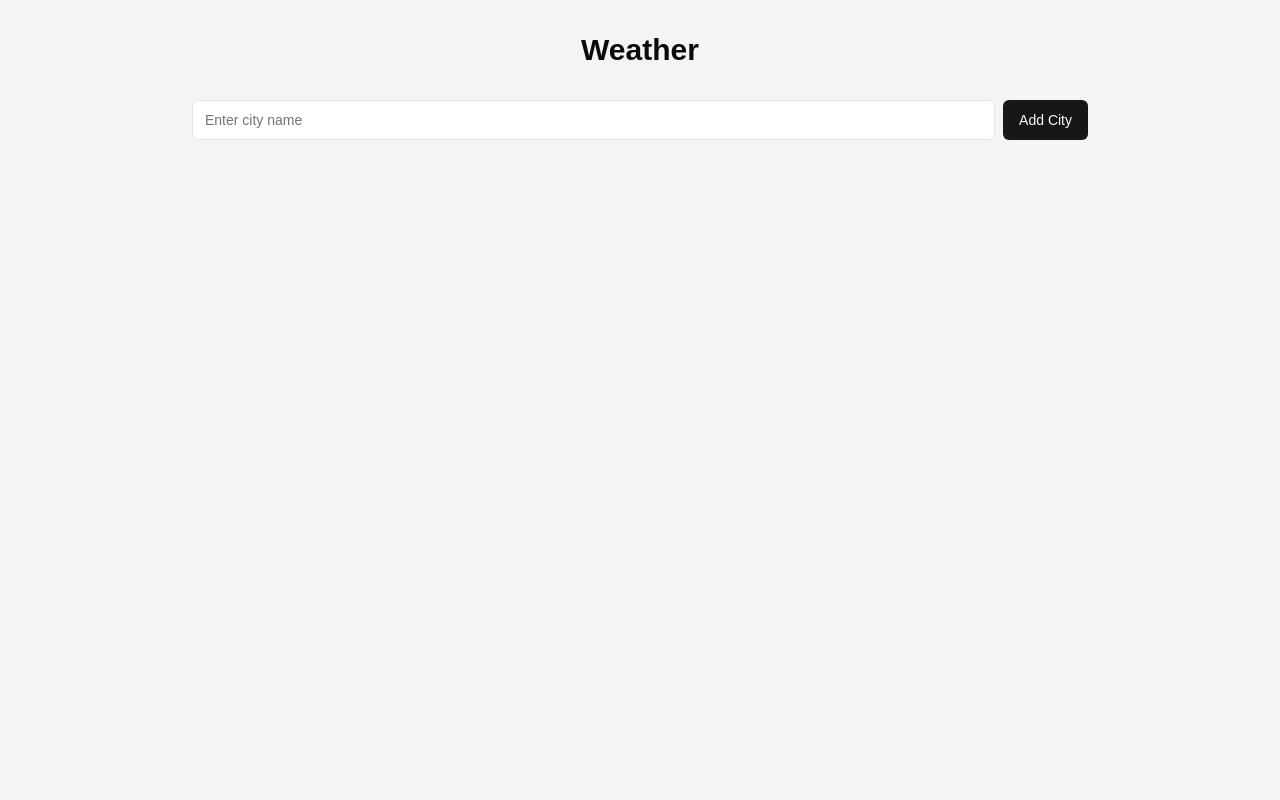
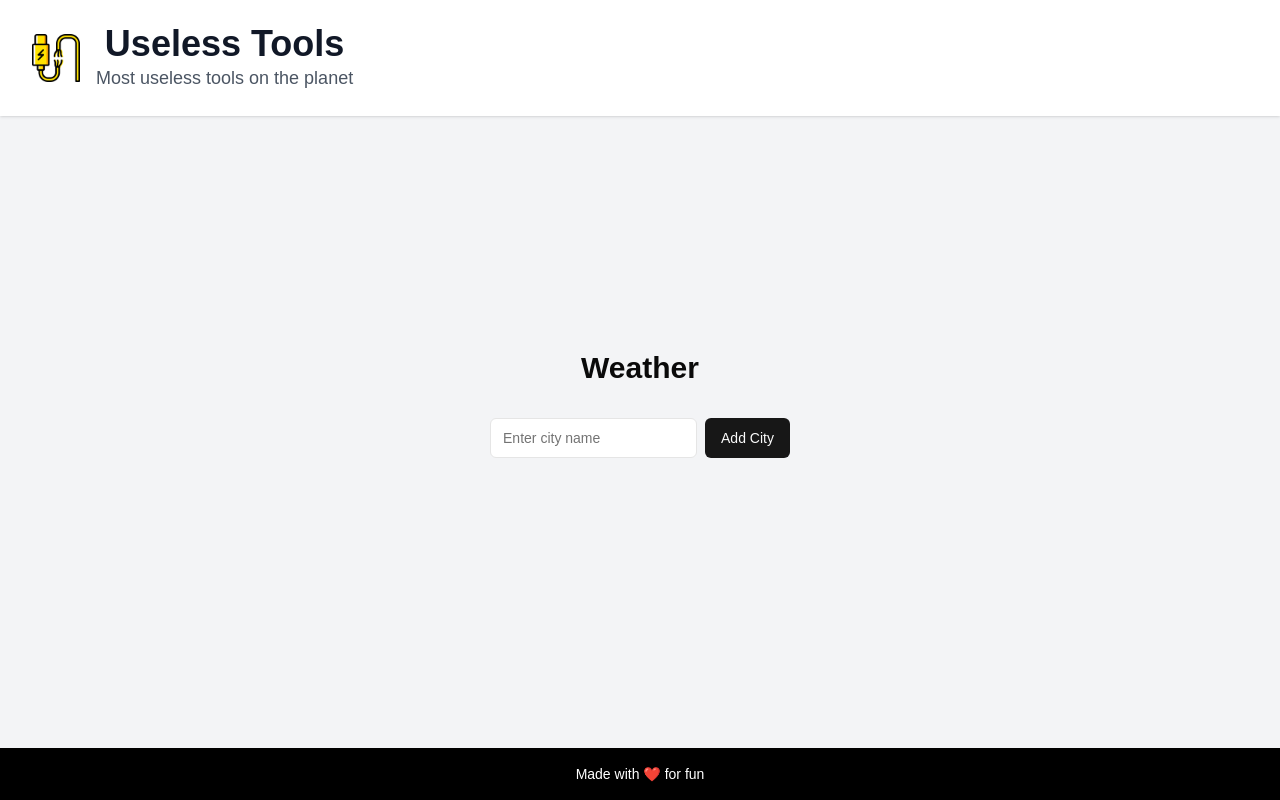
Before and after one commit to abumq/boring-fun, a Next.js app: page /weather in a window 1280 px wide. Built offline with nearby package versions, Linux system fonts and the light colour scheme.

Commit message:
template

```diff
--- a/app/layout.tsx
+++ b/app/layout.tsx
@@ -1,6 +1,7 @@
 import type { Metadata } from "next";
 import localFont from "next/font/local";
 import "./globals.css";
+import { Template } from "@/components/template";
 
 const geistSans = localFont({
   src: "./fonts/GeistVF.woff",
@@ -28,7 +29,9 @@
       <body
         className={`${geistSans.variable} ${geistMono.variable} antialiased`}
       >
-        {children}
+        <Template>
+          {children}
+        </Template>
       </body>
     </html>
   );
--- a/components/homepage.tsx
+++ b/components/homepage.tsx
@@ -28,18 +28,7 @@
   );
 
   return (
-    <div className="min-h-screen bg-gray-100 flex flex-col items-center justify-center">
-      <header className="bg-white shadow w-full">
-        <div className="max-w-7xl mx-auto py-6 px-4 sm:px-6 lg:px-8 flex items-center">
-          <img src="/useless-tools.png" alt="Useless Tools" className="h-12 w-12 mr-4" />
-          <div>
-            <h1 className="text-4xl font-bold text-gray-900 text-center">Useless Tools</h1>
-            <p className="text-lg text-gray-600 text-center">Most useless tools on the planet</p>
-          </div>
-        </div>
-      </header>
-
-      <main className="flex-grow flex flex-col items-center justify-center gap-10 pb-10">
+    <>
       <div className="w-full max-w-md mx-auto px-4">
         <div className="relative">
           <input
@@ -63,11 +52,6 @@
           </div>
         ))}
       </div>
-      </main>
-
-      <footer className="bg-gray-800 text-white py-4 w-full text-center">
-        <p className="text-sm">Made with ❤️ for fun</p>
-      </footer>
-    </div>
+    </>
   );
 }
--- a/components/ios-calculator.tsx
+++ b/components/ios-calculator.tsx
@@ -68,7 +68,7 @@
   const functionButtonClass = `${buttonClass} bg-[#a5a5a5] text-black`
 
   return (
-    <div className="flex flex-col items-center justify-center min-h-screen bg-gray-800 p-4">
+    <div className="flex flex-col items-center justify-center min-h-screen p-4">
       <div className="bg-black border-[14px] border-black rounded-[50px] overflow-hidden shadow-2xl w-[375px]">
         <div className="relative bg-black text-white h-[812px] w-[347px] rounded-[36px] overflow-hidden font-sans">
           {/* Top Notch */}
--- /dev/null
+++ b/components/template.tsx
@@ -0,0 +1,28 @@
+'use client';
+
+import Link from "next/link";
+
+export function Template({ children }: React.PropsWithChildren) {
+
+  return (
+    <div className="min-h-screen bg-gray-100 flex flex-col items-center justify-center">
+      <header className="bg-white shadow w-full">
+        <Link href="/" className="max-w-7xl mx-auto py-6 px-4 sm:px-6 lg:px-8 flex items-center">
+          <img src="/useless-tools.png" alt="Useless Tools" className="h-12 w-12 mr-4" />
+          <div>
+            <h1 className="text-4xl font-bold text-gray-900 text-center">Useless Tools</h1>
+            <p className="text-lg text-gray-600 text-center">Most useless tools on the planet</p>
+          </div>
+        </Link>
+      </header>
+
+      <main className="flex-grow flex flex-col items-center justify-center gap-10 pb-10">
+        {children}
+      </main>
+
+      <footer className="bg-black text-white py-4 w-full text-center">
+        <p className="text-sm">Made with ❤️ for fun</p>
+      </footer>
+    </div>
+  );
+}
--- a/components/weather-page.tsx
+++ b/components/weather-page.tsx
@@ -76,7 +76,7 @@
   };
 
   return (
-    <div className="min-h-screen bg-gray-100 p-8">
+    <div className="p-8">
       <div className="max-w-4xl mx-auto">
         <h1 className="text-3xl font-bold mb-8 text-center">Weather</h1>
         <div className="flex mb-4">
```
Lines whose indentation alone changed are shown as unchanged.
